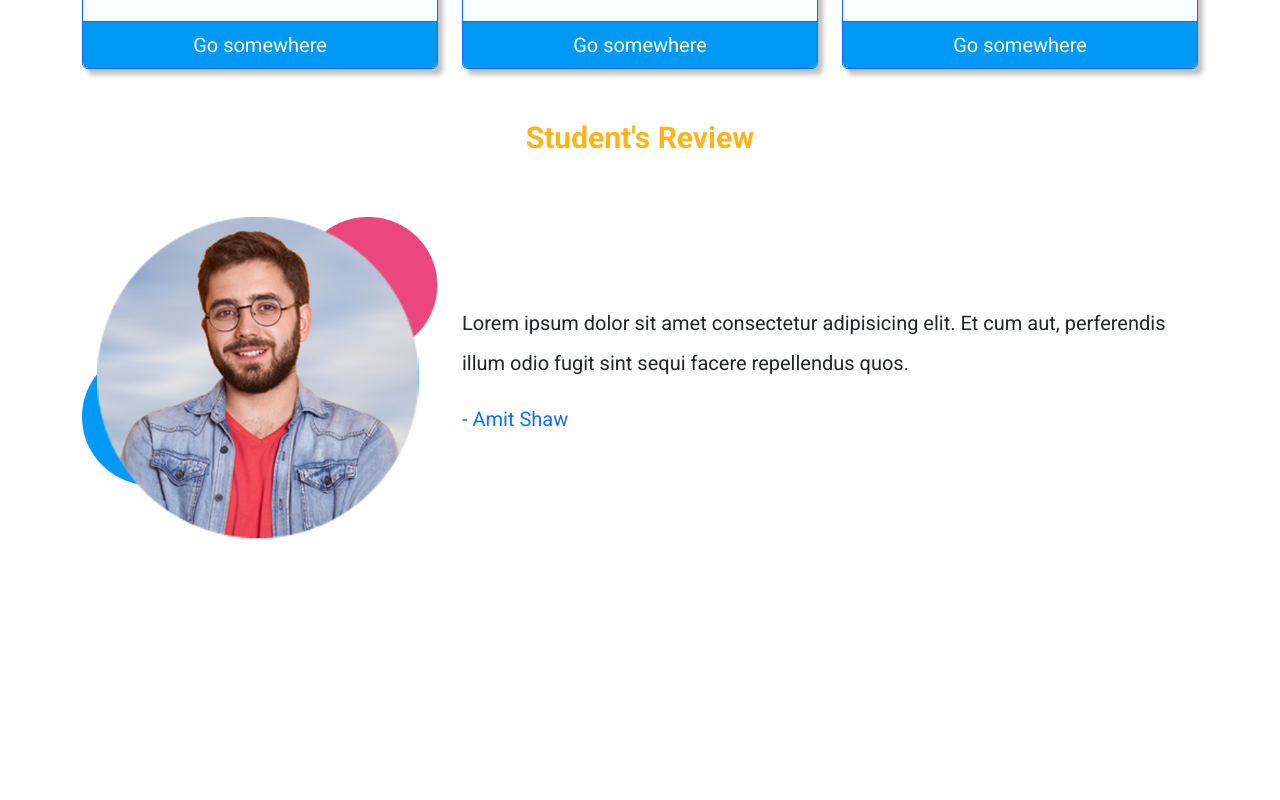
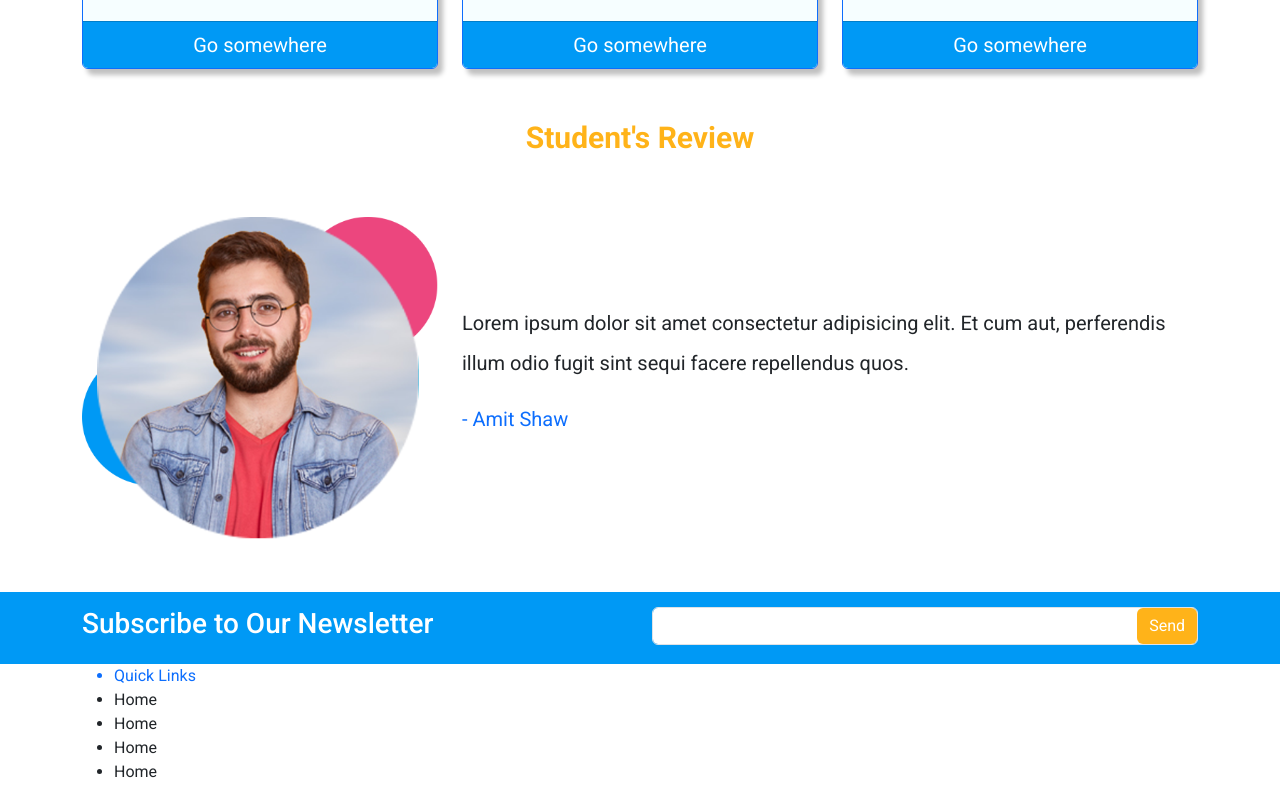
Before and after one commit to AmitShawGit/Mayank_Study_Point_MERN, a React (Create React App) app: page / in a window 1280 px wide. Shown: the part 2398-3198 px from the top of the page. Before the commit the page ends 2942 px from the top, so only its background shows below. Built offline with nearby package versions, Linux system fonts and the light colour scheme.

Commit message:
sub footer added

```diff
--- a/src/App.jsx
+++ b/src/App.jsx
@@ -1,17 +1,18 @@
 import React from 'react'
 import Header from './components/header/Header'
 import Home from './pages/home/Home'
+import Footer from './components/footer/Footer'
 import { BrowserRouter,Route,Routes } from 'react-router-dom'
 const App = () => {
   return (
-    <>
+  <>
     <Header />
     <BrowserRouter>
     <Routes>
       <Route exact path='/' element={<Home />}/>
     </Routes>
     </BrowserRouter>
-
+    <Footer/>
    </>
   )
 }
--- a/src/components/footer/Footer.jsx
+++ b/src/components/footer/Footer.jsx
@@ -1,10 +1,43 @@
 import React from 'react'
 import './footer.scss'
+import ContentWrapper from '../wrapper/ContentWrapper'
+import Col from 'react-bootstrap/Col'
+import Row from 'react-bootstrap/Row'
 const footer = () => {
   return (
-    <div>
+    <>
+      <div className="sub-footer mt-5">
+        <ContentWrapper>
+          <Row>
+            <Col><h3>Subscribe to Our Newsletter</h3></Col>
+            <Col>
+              <div className="email-footer-form">
+                <input type="text" className='form-control ' />
+                <button type='button' className='btn btn-primary'>Send</button>
+              </div>
+            </Col>
+          </Row>
+        </ContentWrapper>
+      </div>
+      <footer>
+        <div className="footer">
+          <ContentWrapper>
+            <Row>
+              <Col md={4}>
+                <ul className='footer-list'>
+                  <li className='footer-head text-primary'>Quick Links</li>
+                  <li className='footer-item'>Home</li>
+                  <li className='footer-item'>Home</li>
+                  <li className='footer-item'>Home</li>
+                  <li className='footer-item'>Home</li>
 
-    </div>
+                </ul>
+              </Col>
+            </Row>
+          </ContentWrapper>
+        </div>
+      </footer>
+    </>
   )
 }
 
--- a/src/components/footer/footer.scss
+++ b/src/components/footer/footer.scss
@@ -0,0 +1,17 @@
+@import '../../mixins.scss';
+
+.sub-footer{
+    background-color: $blue;
+    display: flex;
+    align-items: center;
+    color: $white;
+    padding: 15px;
+    .email-footer-form{
+        position: relative;
+    }
+    .btn{
+        position: absolute;
+        top: 1px;
+        right: 1px;
+    }
+}
```
